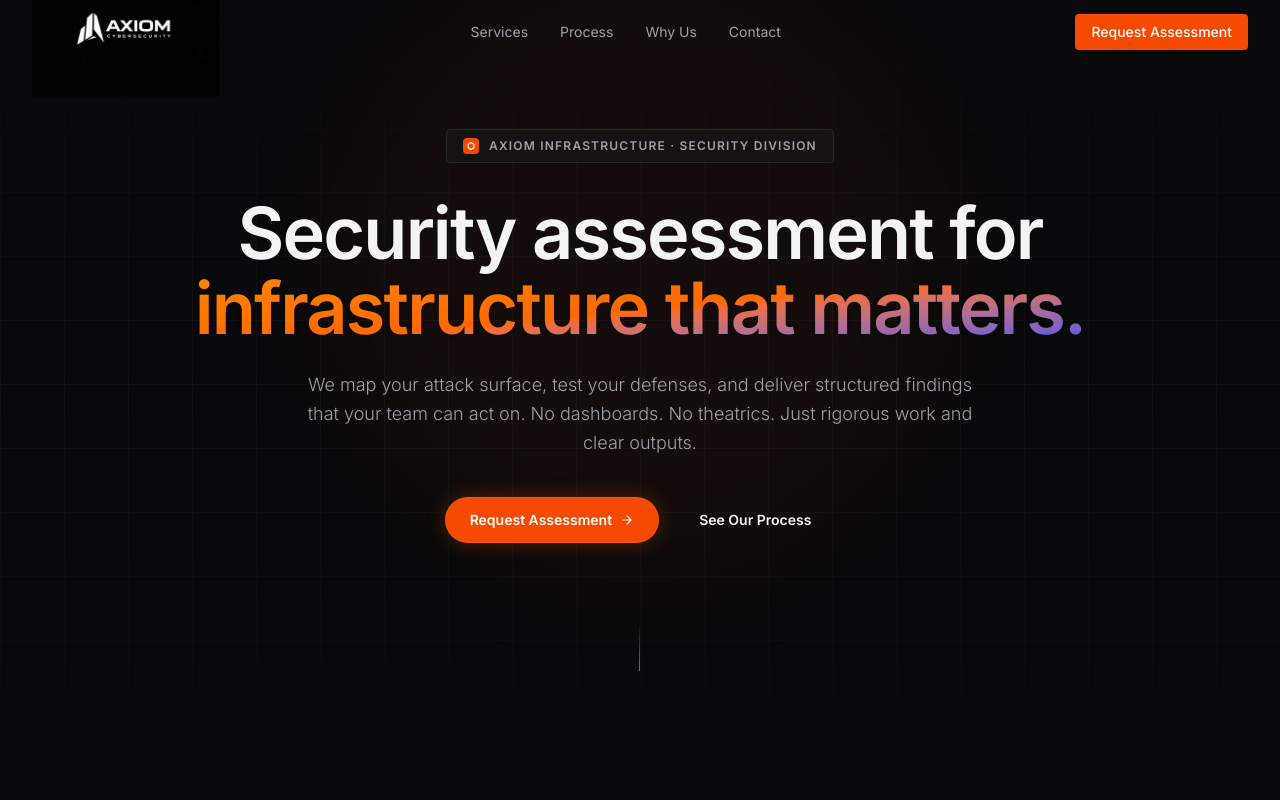
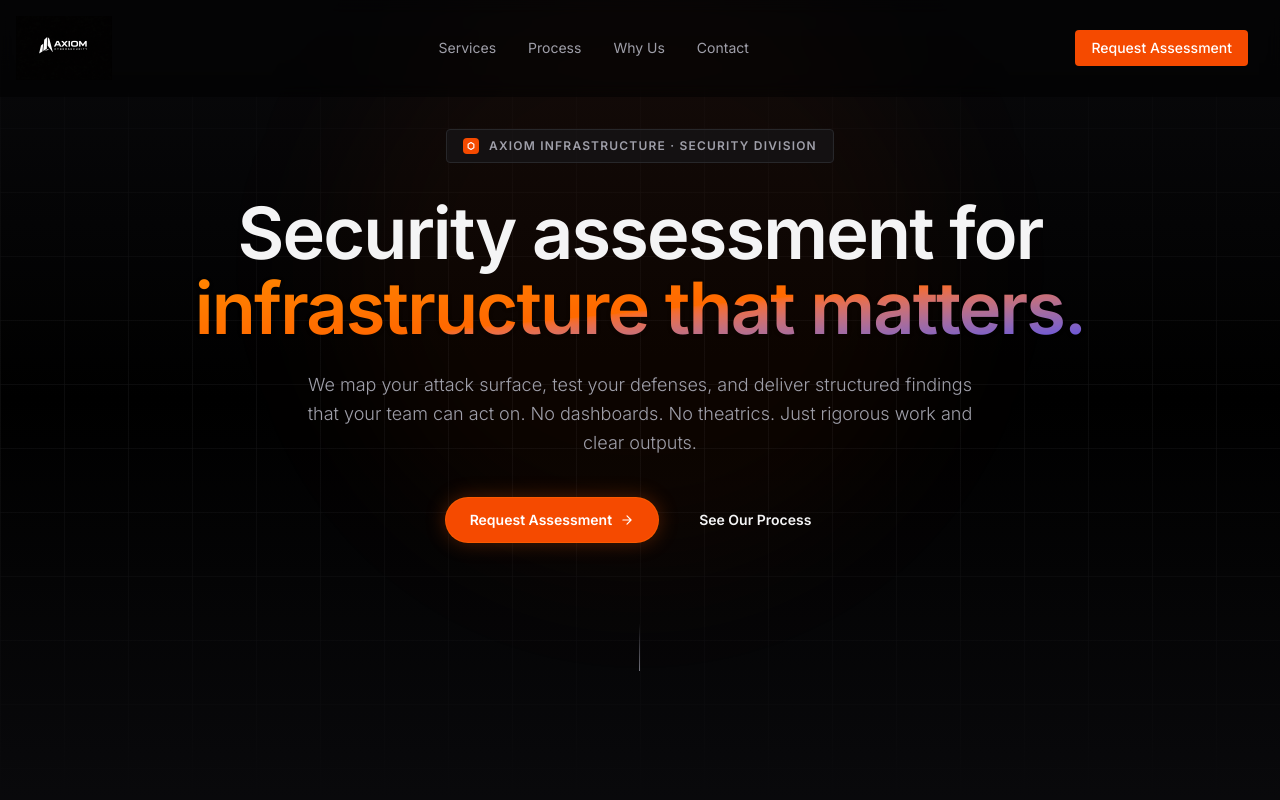
Before and after one commit to Mageester/axiom-cyber, a React (Vite) app: page / in a window 1280 px wide. Shown: the top 800 px of the page. Built offline with nearby package versions, Linux system fonts and the light colour scheme.

Commit message:
style: final polish - pure black theme and logo pixelation fix

```diff
--- a/index.html
+++ b/index.html
@@ -11,7 +11,7 @@
     <link rel="preconnect" href="https://fonts.gstatic.com" crossorigin />
     <link href="https://fonts.googleapis.com/css2?family=Inter:wght@300;400;500;600;700&display=swap" rel="stylesheet" />
   </head>
-  <body>
+  <body class="bg-black text-zinc-100 antialiased selection:bg-orange-500/30 selection:text-orange-200">
     <div id="root"></div>
     <script type="module" src="/src/main.jsx"></script>
   </body>
--- a/src/App.jsx
+++ b/src/App.jsx
@@ -10,7 +10,7 @@ import CTA from './sections/CTA';
 
 export default function App() {
   return (
-    <div className="min-h-screen bg-zinc-950">
+    <div className="min-h-screen bg-black">
       <Navbar />
       <main>
         <Hero />
--- a/src/components/Footer.jsx
+++ b/src/components/Footer.jsx
@@ -6,13 +6,13 @@ const FOOTER_LINKS = [
 
 export default function Footer() {
   return (
-    <footer className="border-t border-zinc-800 bg-zinc-950">
+    <footer className="border-t border-zinc-800 bg-black">
       <div className="max-w-7xl mx-auto px-6 lg:px-8 py-12">
         <div className="flex flex-col md:flex-row items-start md:items-center justify-between gap-8">
           {/* Brand */}
           <div>
-            <div className="flex items-center mb-1">
-              <img src="/logo.png" alt="Axiom Cyber Logo" className="h-20 w-auto mix-blend-screen scale-[1.3] origin-left" />
+            <div className="flex items-center mb-4 -ml-4">
+              <img src="/logo.png" alt="Axiom Cyber Logo" className="h-16 w-auto object-contain" />
             </div>
             <p className="text-xs text-zinc-500 max-w-xs leading-relaxed">
               A division of Axiom Infrastructure. Security assessment for organizations that operate at scale.
--- a/src/components/Navbar.jsx
+++ b/src/components/Navbar.jsx
@@ -19,16 +19,12 @@ export default function Navbar() {
 
   return (
     <header
-      className={`fixed top-0 left-0 right-0 z-50 transition-all duration-300 ${
-        scrolled
-          ? 'bg-zinc-950/90 backdrop-blur-md border-b border-zinc-800/60'
-          : 'bg-transparent'
-      }`}
+      className={`fixed w-full top-0 z-50 transition-all duration-300 ${scrolled ? 'bg-black/95 backdrop-blur-md border-b border-zinc-900 shadow-md py-0' : 'bg-black/50 backdrop-blur-sm border-b border-transparent py-2'}`}
     >
-      <nav className="max-w-7xl mx-auto px-6 lg:px-8 h-16 flex items-center justify-between">
+      <nav className="max-w-7xl mx-auto px-6 lg:px-8 h-20 flex items-center justify-between">
         {/* Logo */}
-        <a href="#" className="flex items-center group pt-1" id="nav-logo">
-          <img src="/logo.png" alt="Axiom Cyber Logo" className="h-20 md:h-24 w-auto mix-blend-screen scale-[1.3] origin-left" />
+        <a href="#" className="flex items-center group -ml-4" id="nav-logo">
+          <img src="/logo.png" alt="Axiom Cyber Logo" className="h-16 w-auto object-contain" />
         </a>
 
         {/* Desktop Nav */}
@@ -71,7 +67,7 @@ export default function Navbar() {
 
       {/* Mobile Menu */}
       {menuOpen && (
-        <div className="md:hidden bg-zinc-950/95 backdrop-blur-md border-b border-zinc-800 px-6 pb-6 pt-2">
+        <div className="md:hidden bg-black/95 backdrop-blur-md border-b border-zinc-800 px-6 pb-6 pt-2">
           <ul className="flex flex-col gap-4">
             {NAV_LINKS.map((link) => (
               <li key={link.href}>
--- a/src/sections/Hero.jsx
+++ b/src/sections/Hero.jsx
@@ -5,7 +5,7 @@ export default function Hero() {
   return (
     <section
       id="hero"
-      className="relative min-h-screen flex flex-col items-center justify-center overflow-hidden bg-zinc-950"
+      className="relative min-h-screen flex flex-col items-center justify-center overflow-hidden bg-black"
     >
       {/* Grid background */}
       <div className="absolute inset-0 line-grid opacity-60 pointer-events-none" />
--- a/src/sections/Process.jsx
+++ b/src/sections/Process.jsx
@@ -52,7 +52,7 @@ export default function Process() {
               <div key={step.id} id={step.id} className="relative group">
                 {/* Step number with circle */}
                 <div className="flex items-center gap-4 mb-5">
-                  <div className="relative z-10 flex-shrink-0 w-14 h-14 rounded-full bg-zinc-950 border border-zinc-800 group-hover:border-orange-500/50 group-hover:bg-orange-950/20 group-hover:shadow-[0_0_15px_rgba(59,130,246,0.15)] flex items-center justify-center transition-all duration-500">
+                  <div className="relative z-10 flex-shrink-0 w-14 h-14 rounded-full bg-black border border-zinc-800 group-hover:border-orange-500/50 group-hover:bg-orange-950/20 group-hover:shadow-[0_0_15px_rgba(59,130,246,0.15)] flex items-center justify-center transition-all duration-500">
                     <span className="font-mono text-sm font-semibold text-orange-500 group-hover:text-orange-400 transition-colors">{step.number}</span>
                   </div>
                   {/* Mobile connecting line */}
--- a/src/sections/RiskExposure.jsx
+++ b/src/sections/RiskExposure.jsx
@@ -9,7 +9,7 @@ const STATS = [
 
 export default function RiskExposure() {
   return (
-    <section id="risk" className="py-24 lg:py-32 bg-zinc-950 border-y border-zinc-800/60">
+    <section id="risk" className="py-24 lg:py-32 bg-black border-y border-zinc-800/60">
       <div className="max-w-7xl mx-auto px-6 lg:px-8">
         <div className="grid grid-cols-1 lg:grid-cols-2 gap-16 lg:gap-24 items-center">
           {/* Left: Copy */}
@@ -36,7 +36,7 @@ export default function RiskExposure() {
           {/* Right: Stats */}
           <div className="grid grid-cols-1 sm:grid-cols-2 gap-px bg-zinc-800">
             {STATS.map((stat) => (
-              <div key={stat.id} id={stat.id} className="bg-zinc-950 p-8">
+              <div key={stat.id} id={stat.id} className="bg-black p-8">
                 <div className="flex items-end gap-1 mb-3">
                   <span className="text-3xl font-semibold text-zinc-100 tabular-nums leading-none">
                     {stat.value}
--- a/src/sections/Services.jsx
+++ b/src/sections/Services.jsx
@@ -70,7 +70,7 @@ const SERVICES = [
 
 export default function Services() {
   return (
-    <section id="services" className="py-24 lg:py-32 bg-zinc-950">
+    <section id="services" className="py-24 lg:py-32 bg-black">
       <div className="max-w-7xl mx-auto px-6 lg:px-8">
         <div className="mb-14">
           <SectionLabel>Core Services</SectionLabel>
--- a/src/sections/Trust.jsx
+++ b/src/sections/Trust.jsx
@@ -20,7 +20,7 @@ const PILLARS = [
 
 export default function Trust() {
   return (
-    <section id="trust" className="py-24 lg:py-32 bg-zinc-950 border-t border-zinc-800/60">
+    <section id="trust" className="py-24 lg:py-32 bg-black border-t border-zinc-800/60">
       <div className="max-w-7xl mx-auto px-6 lg:px-8">
         {/* Trust banner */}
         <div className="flex flex-col md:flex-row items-start md:items-center gap-6 pb-14 mb-14 border-b border-zinc-800/60">
```
Also changed, not shown: src/sections/CTA.jsx (+4 -4 lines).
